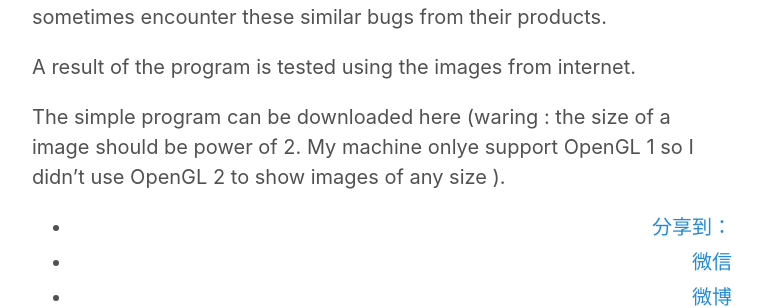
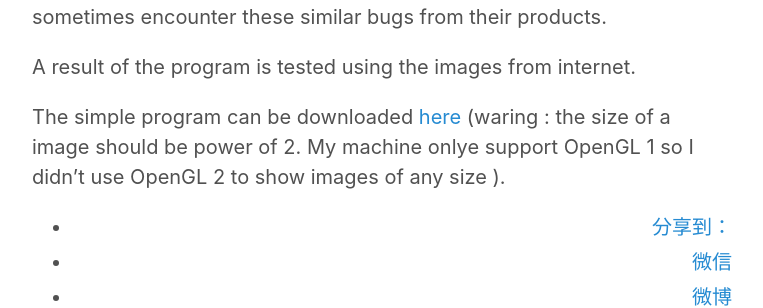
Before and after one commit to hwdong/hwdong-old.github.io, a Jekyll site: the page built from _posts/2016-10-16-poission image editting.md, in a window 1280 px wide and 900 px high, scrolled down 1326 px. Shown: the part 155-463 px from the top of the window, without its empty margins (258-1021 px from the left). Built offline with Jekyll 4.4.1, drawn with Linux system fonts in a browser that asks for light colours; comment, search, counter and statistics services are not loaded; some of the changed lines change nothing that is shown.

Commit message:
Update 2016-10-16-poission image editting.md

```diff
--- a/_posts/2016-10-16-poission image editting.md
+++ b/_posts/2016-10-16-poission image editting.md
@@ -30,5 +30,5 @@ Both f and ff are now correct. When we use VS201x such as VS2015, we sometimes e
 
 A  result of the program is tested using the images from internet.
 
-The simple program can be downloaded here (waring : the size of a image should be power of 2.
+The simple program can be downloaded [here](http://hwdong.com/prog_images/DPIE.zip) (waring : the size of a image should be power of 2.
 My machine onlye support OpenGL 1 so I didn't use OpenGL 2 to show images of any size ).
```
